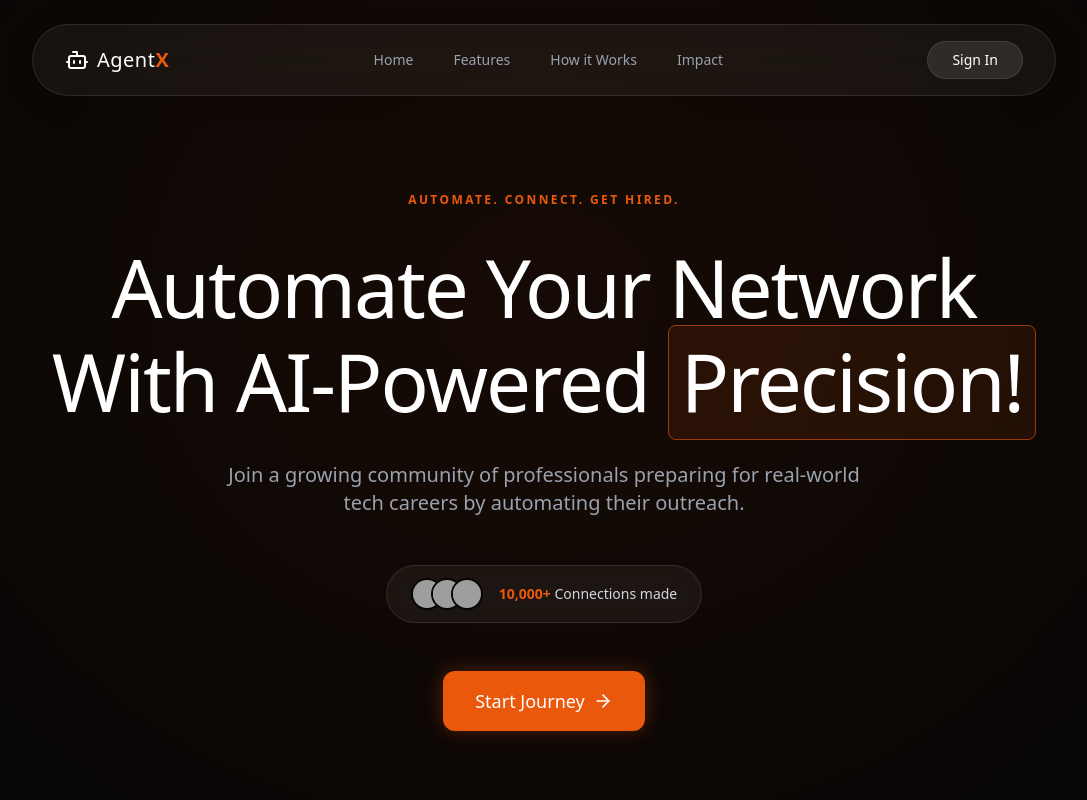
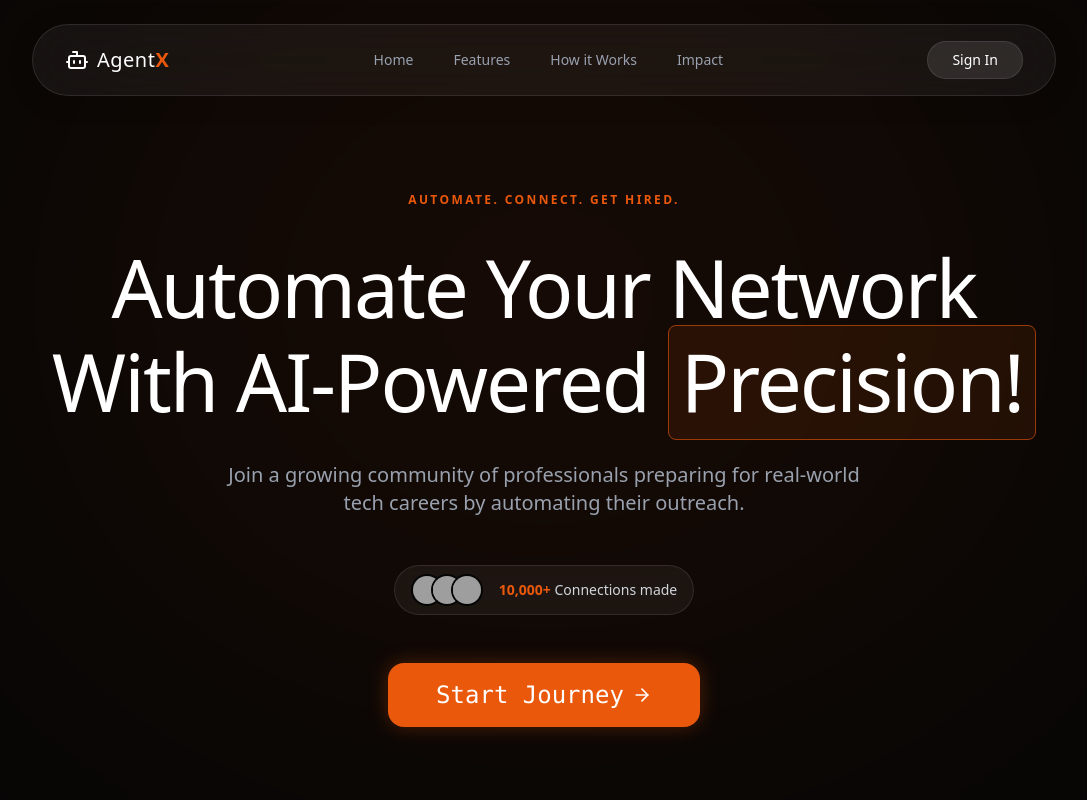
Before and after one commit to 201Harsh/Linkedin-Agent, a Next.js app in the folder client/: page / in a window 1280 px wide. Shown: the top 800 px of the page, without its empty margins (96-1183 px from the left). Built offline with nearby package versions, Linux system fonts and the light colour scheme; grey boxes are pictures that could not be loaded.

Commit message:
updated UI

```diff
--- a/client/app/Landing/LinkedIn.tsx
+++ b/client/app/Landing/LinkedIn.tsx
@@ -117,7 +117,7 @@ const LandingPage = () => {
 
         <div
           ref={addToRefs}
-          className="flex items-center gap-4 mb-12 bg-white/5 border border-white/10 px-6 py-3 rounded-full backdrop-blur-sm"
+          className="flex items-center gap-4 mb-12 bg-white/5 border border-white/10 px-4 py-2 rounded-full backdrop-blur-sm"
         >
           <div className="flex -space-x-3">
             <img
@@ -143,7 +143,7 @@ const LandingPage = () => {
         </div>
 
         <div ref={addToRefs}>
-          <button className="flex items-center justify-center gap-2 bg-[#ea580c] hover:bg-[#f97316] text-white px-8 py-4 rounded-xl font-medium text-lg transition-all shadow-[0_0_20px_rgba(234,88,12,0.3)] hover:shadow-[0_0_30px_rgba(234,88,12,0.5)]">
+          <button className="cursor-pointer flex items-center justify-center gap-2 bg-[#ea580c] hover:bg-[#f97316] text-white px-12 py-4 rounded-2xl font-mono font-medium text-2xl transition-all shadow-[0_0_20px_rgba(234,88,12,0.3)] hover:shadow-[0_0_30px_rgba(234,88,12,0.5)]">
             Start Journey <ArrowRight size={20} />
           </button>
         </div>
```
